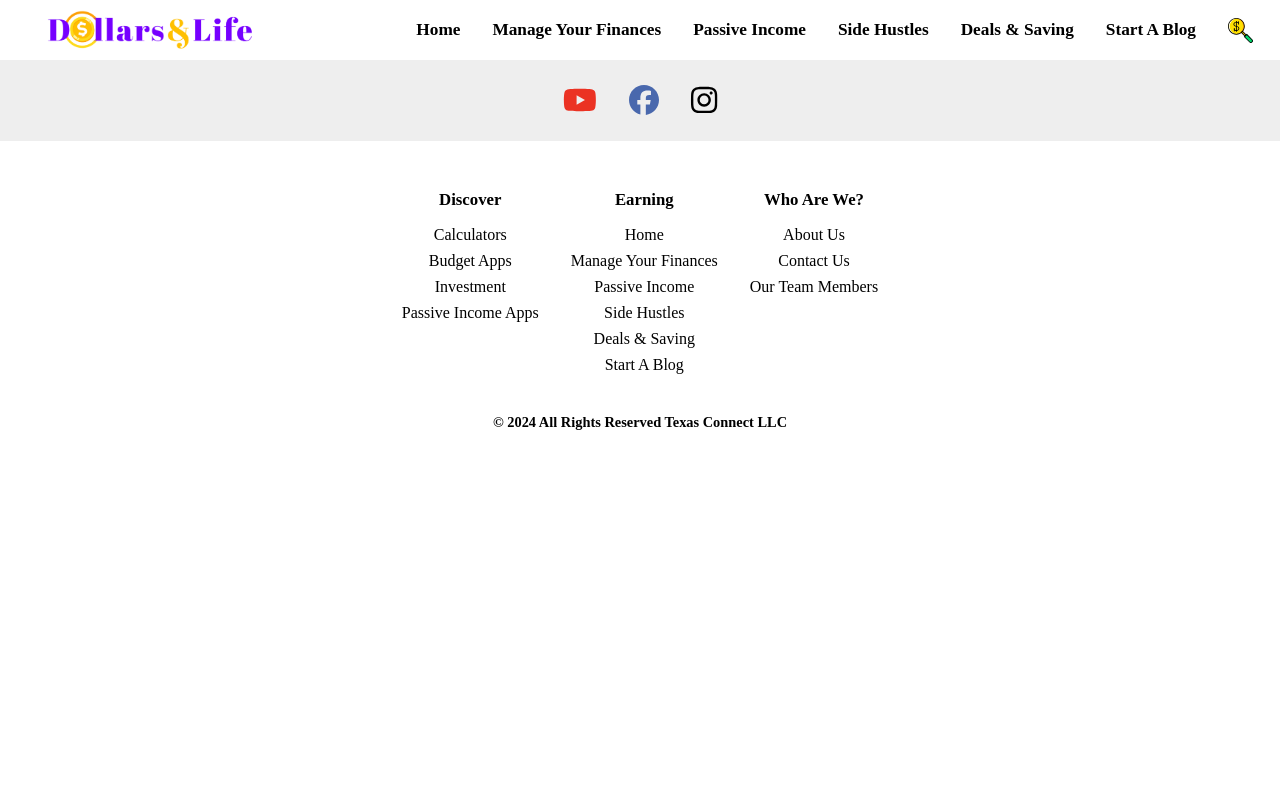
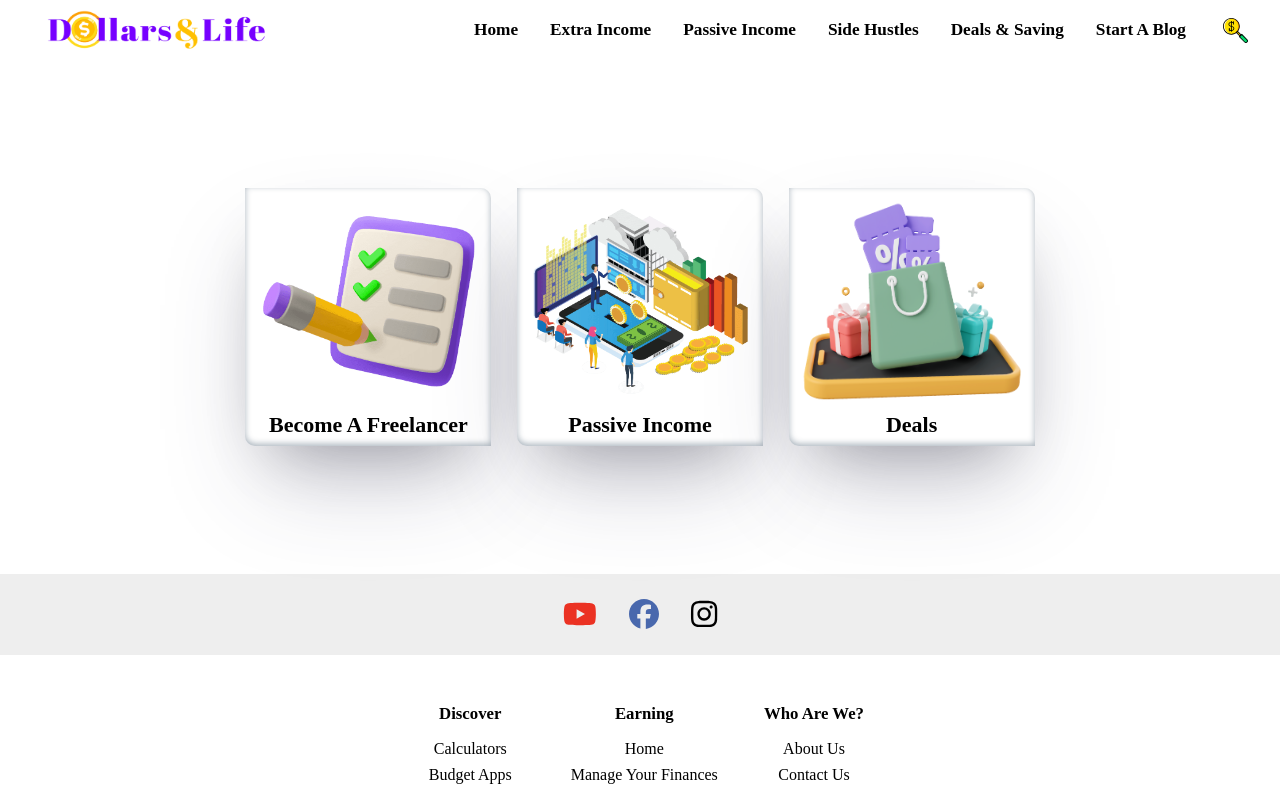
Before and after one commit to xxTarekxx/dollarsandlife, a React (Vite) app: page /category/extra-income in a window 1280 px wide. Shown: the top 792 px of the page. Built offline with nearby package versions, Linux system fonts and the light colour scheme.

Commit message:
react.memo and a clean up

```diff
--- a/src/App.tsx
+++ b/src/App.tsx
@@ -4,13 +4,14 @@ import "./App.css";
 import Navbar from "./components/Navbar";
 import HomePage from "./pages/HomePage";
 // import Bargains from "./pages/category/Deals-and-saving/Bargains";
-import ManageYourFinances from "./pages/category/Extra-Income/ManageYourFinances";
-import StartABlog from "./pages/category/Extra-Income/StartABlog";
+// import ManageYourFinances from "./pages/category/Extra-Income/ManageYourFinances";
+// import StartABlog from "./pages/category/Extra-Income/StartABlog";
 import SideHustles from "./pages/category/Extra-Income/SideHustles";
 import PassiveIncome from "./pages/category/Extra-Income/PassiveIncome";
 // import ProductDisplay from "./pages/category/deals-and-saving/ProductDisplay";
 import DealsAndSavings from "./pages/category/deals-and-saving/DealsAndSaving";
 import Footer from "./components/Footer";
+import ExtraIncome from "./pages/category/Extra-Income/ExtraIncome";
 
 const App: React.FC = () => {
 	return (
@@ -18,12 +19,9 @@ const App: React.FC = () => {
 			<Navbar />
 			<Routes>
 				<Route path='/' element={<HomePage />} />
-				<Route
-					path='/category/manageyourfinances'
-					element={<ManageYourFinances />}
-				/>
+				<Route path='/category/extra-income' element={<ExtraIncome />} />
 				<Route path='/side-hustles' element={<SideHustles />} />
-				<Route path='/start-a-blog' element={<StartABlog />} />
+				{/* <Route path='/start-a-blog' element={<StartABlog />} /> */}
 				<Route
 					path='/category/deals-and-saving/ProductDisplay'
 					element={<DealsAndSavings />}
--- a/src/components/Navbar.tsx
+++ b/src/components/Navbar.tsx
@@ -187,9 +187,9 @@ const Navbar: React.FC = () => {
 							Home
 						</MenuItem>
 						<MenuItem
-							to='/category/manageyourfinances'
+							to='/category/extra-income'
 							style={
-								location.pathname === "/category/manageyourfinances"
+								location.pathname === "/extra-income"
 									? { color: "#00A60B" }
 									: {}
 							}
@@ -198,23 +198,9 @@ const Navbar: React.FC = () => {
 								setIsOpen(false);
 							}}
 						>
-							Manage Your Finances
+							Extra Income
 						</MenuItem>
 
-						{/* <MenuItem
-							to='/start-a-business'
-							style={
-								location.pathname === "/start-a-business"
-									? { color: "#00A60B" }
-									: {}
-							}
-							onClick={(event) => {
-								event.stopPropagation();
-								setIsOpen(false);
-							}}
-						>
-							Start A Business
-						</MenuItem> */}
 						<MenuItem
 							to='/passive-income'
 							style={
@@ -285,4 +271,4 @@ const Navbar: React.FC = () => {
 	);
 };
 
-export default Navbar;
+export default React.memo(Navbar);
--- a/src/pages/category/Extra-Income/ExtraIncome.tsx
+++ b/src/pages/category/Extra-Income/ExtraIncome.tsx
@@ -1,9 +1,9 @@
 import React from "react";
 import { Link } from "react-router-dom";
 import styled, { keyframes, createGlobalStyle } from "styled-components";
-import ManageIcon from "../images/icons/manage-your-finances-icon.png";
-import PassiveIcon from "../images/icons/passive-income.png";
-import DealsIcon from "../images/icons/deal-and-savings-icon.png";
+import ManageIcon from "../../../images/icons/manage-your-finances-icon.png";
+import PassiveIcon from "../../../images/icons/passive-income.png";
+import DealsIcon from "../../../images/icons/deal-and-savings-icon.png";
 
 const GlobalStyle = createGlobalStyle`
   body {
@@ -127,31 +127,7 @@ const ExtraIncome: React.FC = () => {
 					<Figure>
 						<Link to='/category/manageyourfinances'>
 							<img src={ManageIcon} alt='Manage Finance Photo' />
-							<figcaption>Manage Your Finances</figcaption>
-						</Link>
-					</Figure>
-				</LinkBox>
-				<LinkBox>
-					<Figure>
-						<Link to='/category/ExtraIncome/FreelanceJobs'>
-							<img src={ManageIcon} alt='Manage Finance Photo' />
-							<figcaption>Manage Your Finances</figcaption>
-						</Link>
-					</Figure>
-				</LinkBox>
-				<LinkBox>
-					<Figure>
-						<Link to='/category/manageyourfinances'>
-							<img src={ManageIcon} alt='Manage Finance Photo' />
-							<figcaption>Manage Your Finances</figcaption>
-						</Link>
-					</Figure>
-				</LinkBox>
-				<LinkBox>
-					<Figure>
-						<Link to='/category/manageyourfinances'>
-							<img src={ManageIcon} alt='Manage Finance Photo' />
-							<figcaption>Manage Your Finances</figcaption>
+							<figcaption>Become A Freelancer </figcaption>
 						</Link>
 					</Figure>
 				</LinkBox>
```
